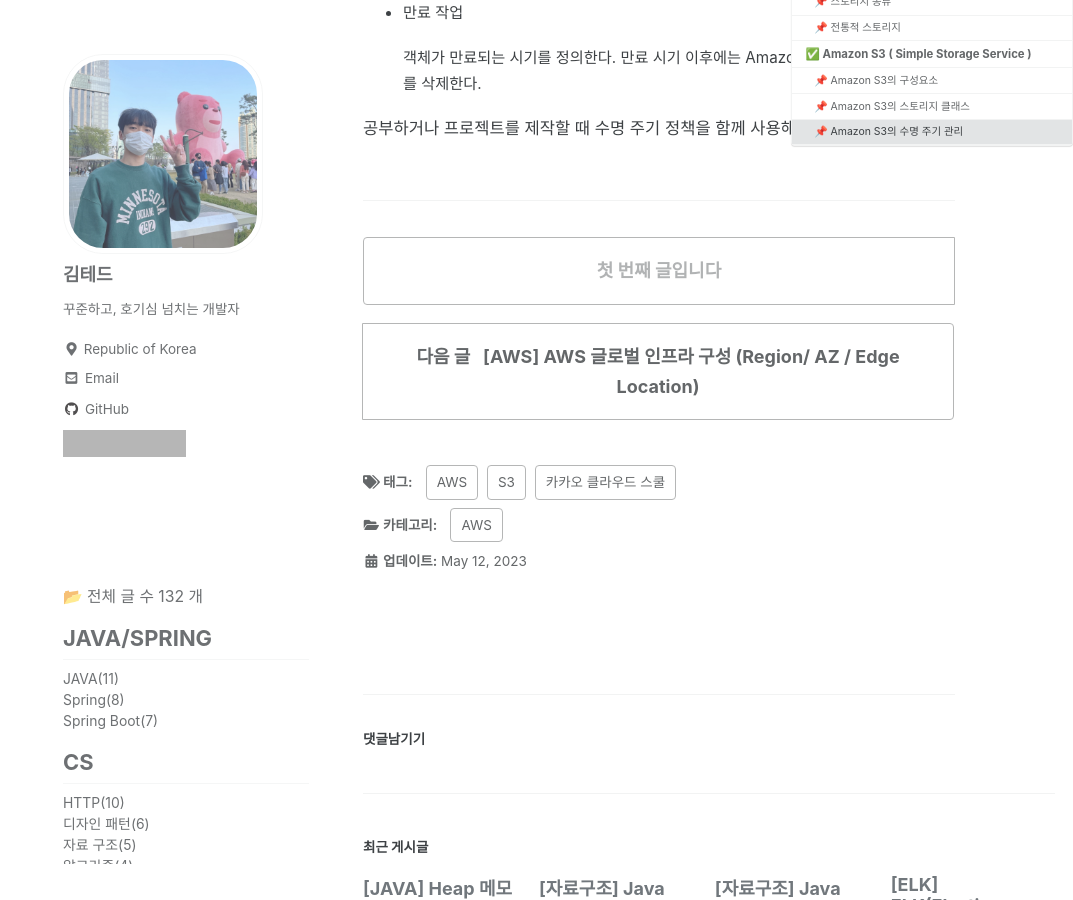
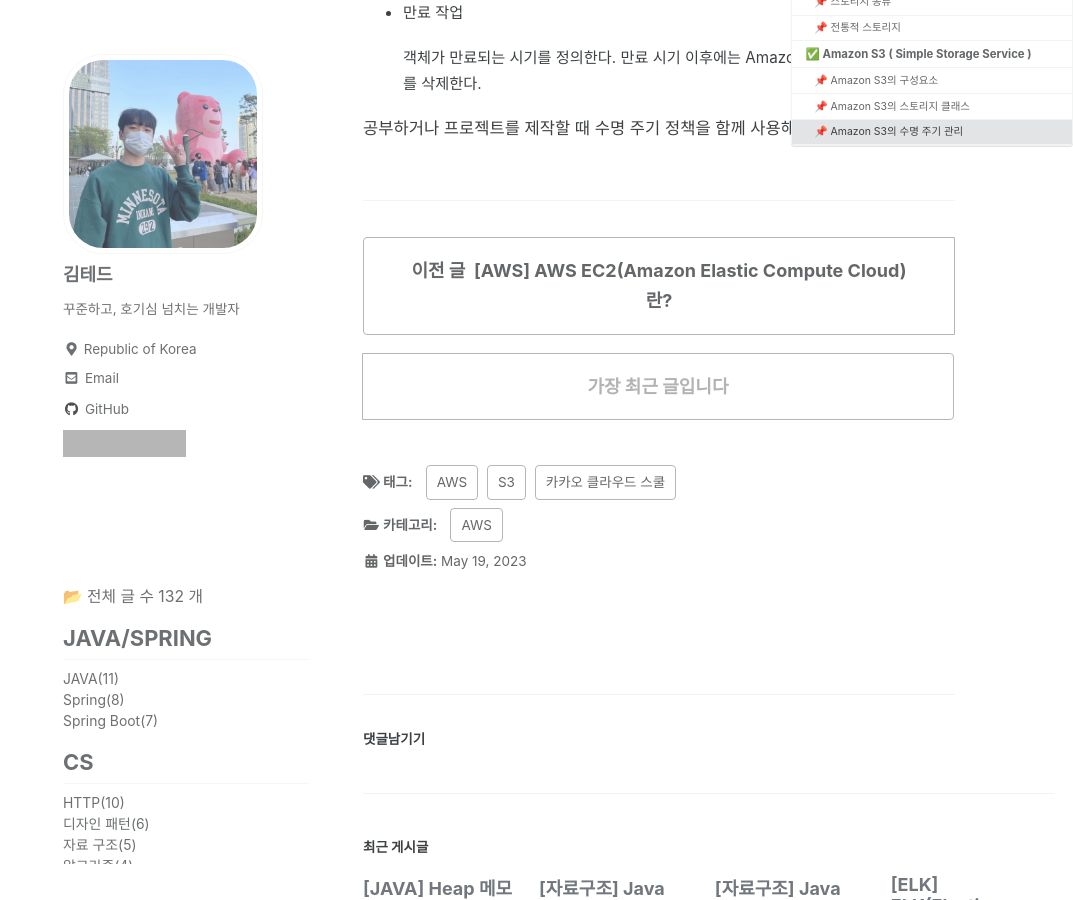
Before and after one commit to idkim97/idkim97.github.io, a Jekyll site: the page built from _posts/2023-05-22-AWS 스토리지 서비스 - S3 ( Simple Storage Service ).md, in a window 1280 px wide and 900 px high, scrolled down 4383 px. Shown: the whole window, without its empty margins (207-1280 px from the left). Built offline with Jekyll 4.4.1, drawn with Linux system fonts in a browser that asks for light colours; cached includes are drawn as plain includes; some web fonts are replaced; comment, search, counter and statistics services are not loaded; some of the changed text lies outside the part shown; grey boxes are pictures that could not be loaded.

Commit message:
Update 2023-05-22-AWS 스토리지 서비스 - S3 ( Simple Storage Service ).md

```diff
--- a/_posts/2023-05-22-AWS 스토리지 서비스 - S3 ( Simple Storage Service ).md
+++ b/_posts/2023-05-22-AWS 스토리지 서비스 - S3 ( Simple Storage Service ).md
@@ -1,7 +1,7 @@
 ---
 permalink: /aws-storage-service/
 title: "[AWS] AWS 스토리지 서비스 - S3 ( Simple Storage Service )"
-date: 2023-05-12 12:00:00
+date: 2023-05-19 15:00:00
 toc: true
 toc_sticky: true
 toc_label: "AWS 스토리지 서비스 - S3 ( Simple Storage Service )"
```
